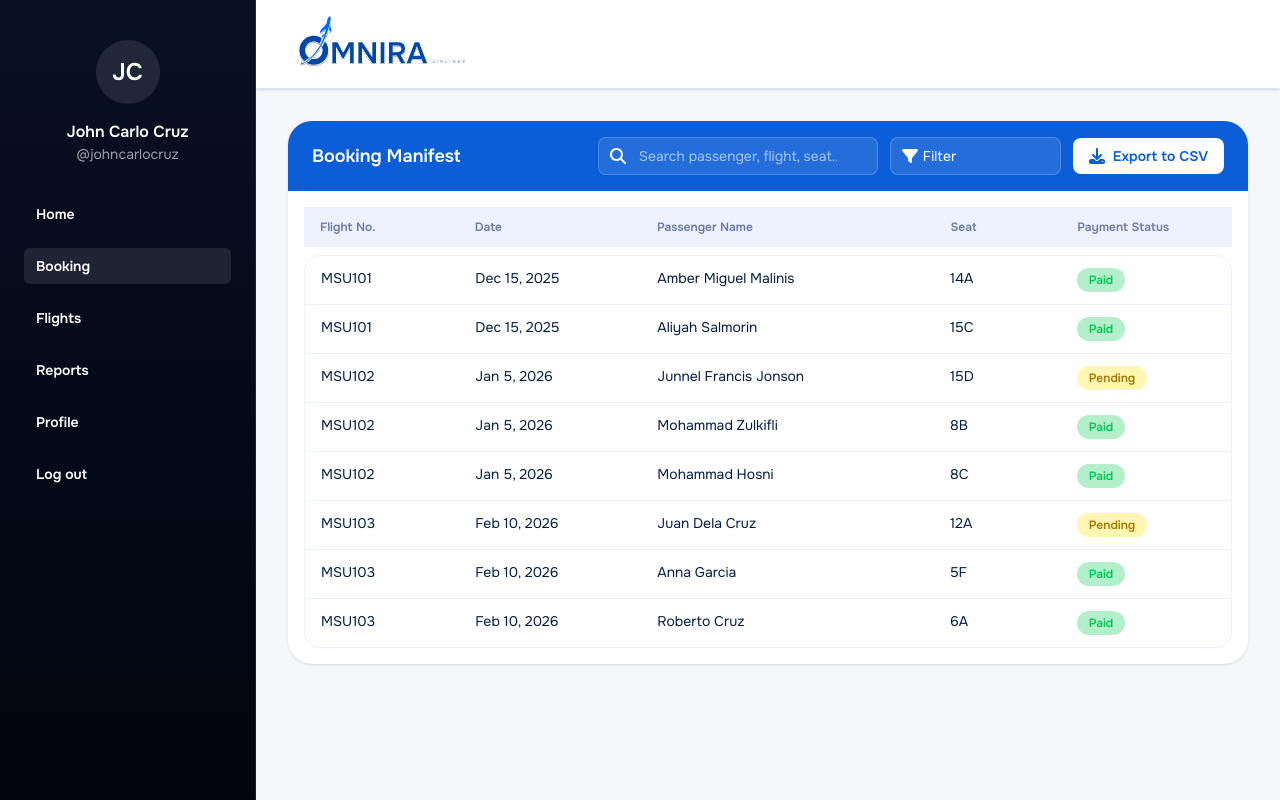
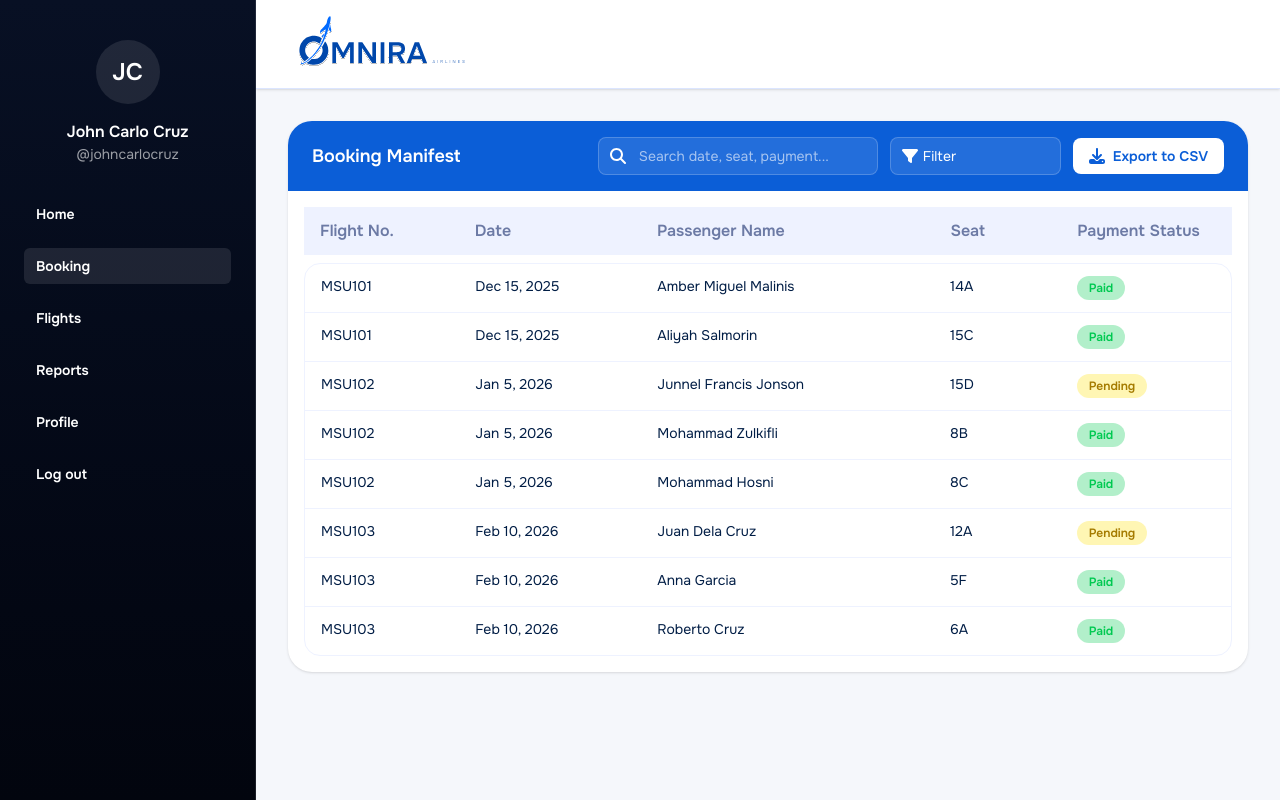
Before and after one commit to libraprogramming110/airline-ticketing-system, a Next.js app: page /admin/booking in a window 1280 px wide. Built offline with nearby package versions, Linux system fonts and the light colour scheme.

Commit message:
addressing QA changes

```diff
--- a/app/admin/booking/page.tsx
+++ b/app/admin/booking/page.tsx
@@ -72,7 +72,7 @@ function BookingManifest() {
               <FaMagnifyingGlass className="absolute left-3 top-1/2 h-4 w-4 -translate-y-1/2 text-white" />
               <input
                 type="text"
-                placeholder="Search passenger, flight, seat..."
+                placeholder="Search date, seat, payment..."
                 className="w-full rounded-lg border border-white/20 bg-white/10 px-10 py-2 text-sm text-white placeholder:text-white/60 focus:border-white/40 focus:outline-none focus:ring-2 focus:ring-white/20"
               />
             </div>
@@ -93,7 +93,7 @@ function BookingManifest() {
         </div>
       </div>
       <div className="overflow-x-auto px-4 py-4">
-        <div className="hidden grid-cols-[1fr_1.2fr_2fr_0.8fr_1fr] gap-4 bg-[#eef2ff] px-4 py-3 text-xs font-semibold text-[#6c7aa5] md:grid">
+        <div className="hidden grid-cols-[1fr_1.2fr_2fr_0.8fr_1fr] gap-4 bg-[#eef2ff] px-4 py-3 text-base font-semibold text-[#6c7aa5] md:grid">
           <p>Flight No.</p>
           <p>Date</p>
           <p>Passenger Name</p>
```
